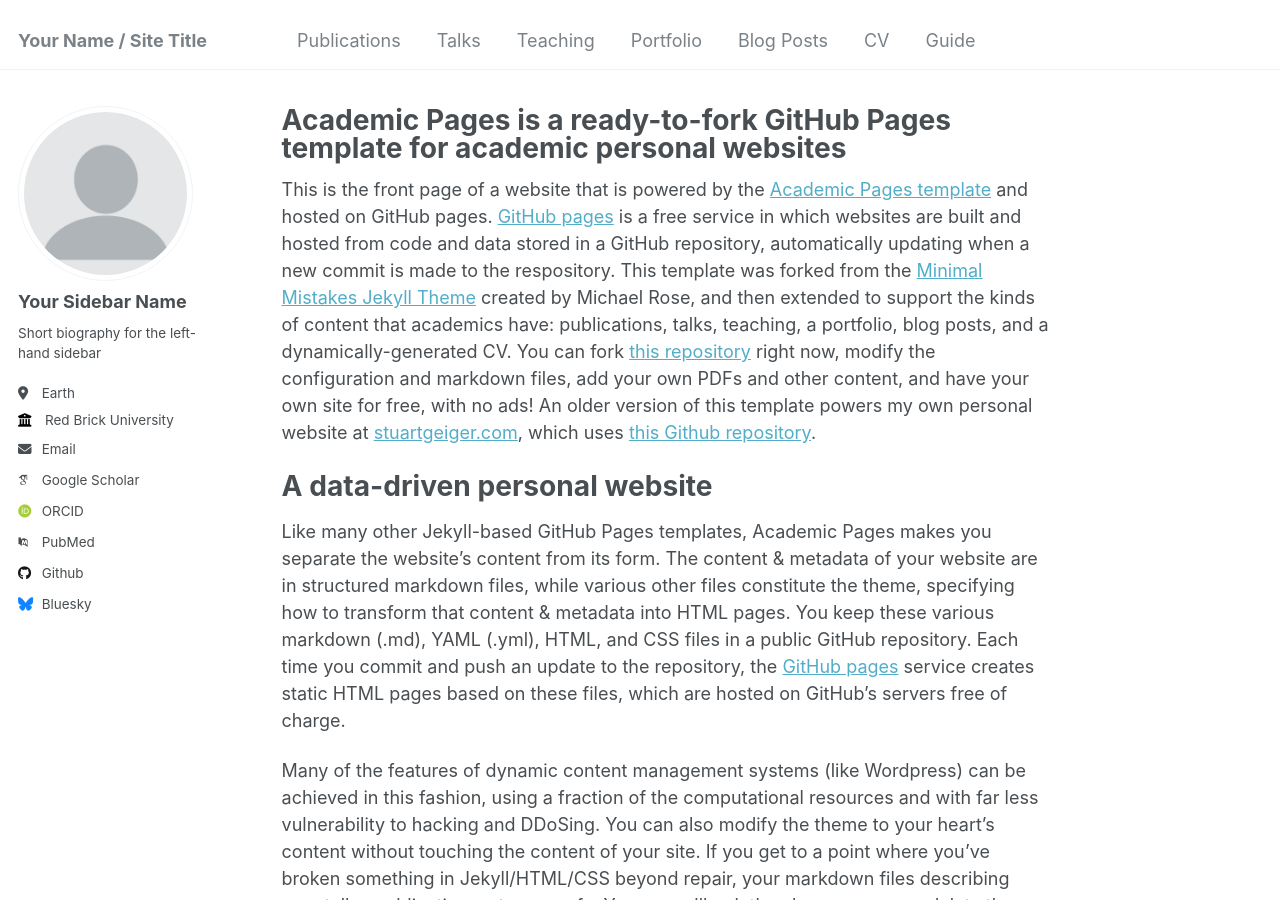
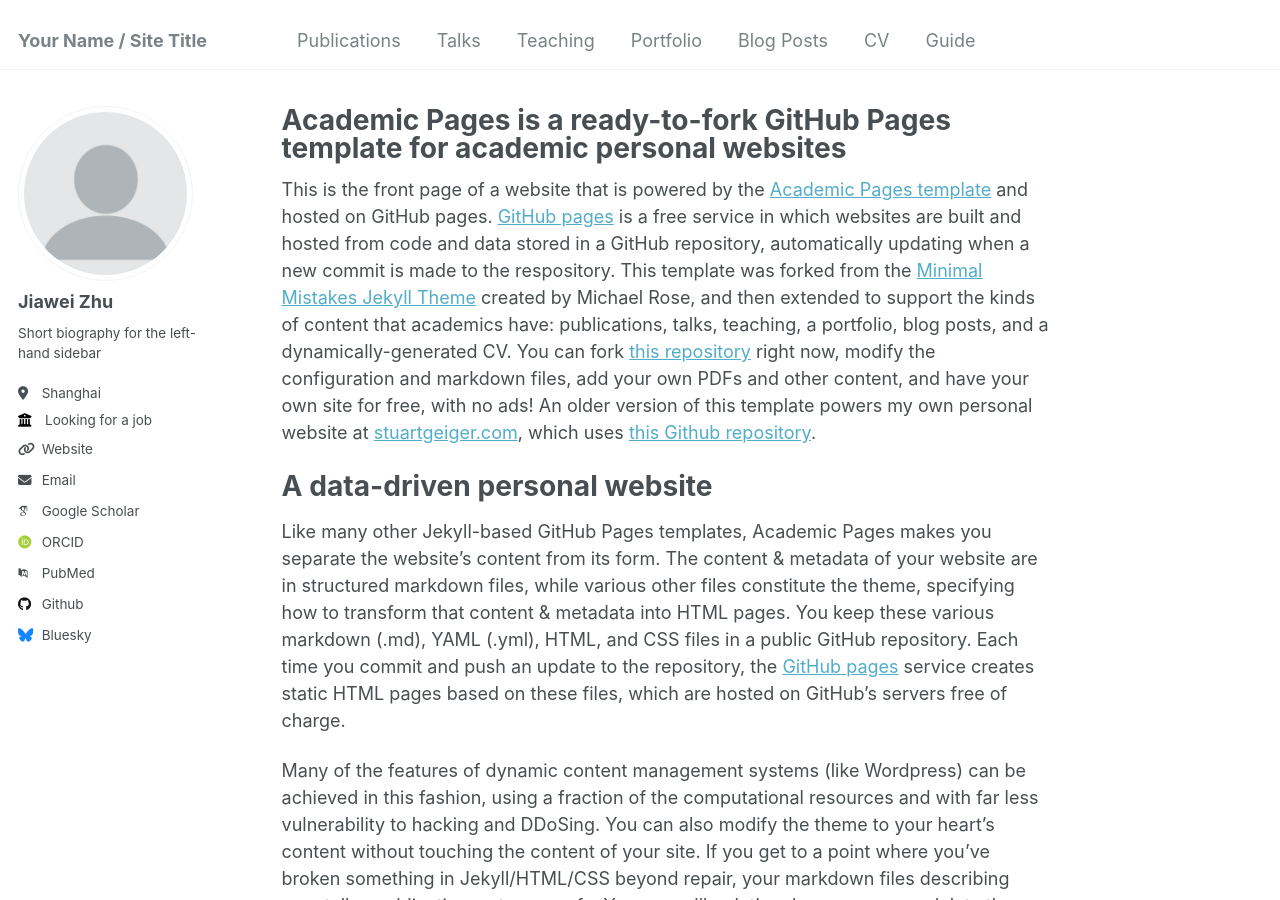
Before and after one commit to gr816ox/gr816ox.github.io, a Jekyll site: the page built from _pages/about.md, in a window 1280 px wide and 900 px high. Built offline with Jekyll 4.4.1, drawn with Linux system fonts in a browser that asks for light colours; some web fonts are replaced.

Commit message:
Update _config.yml

```diff
--- a/_config.yml
+++ b/_config.yml
@@ -22,13 +22,13 @@ repository               : "academicpages/academicpages.github.io"
 author:
   # Biographic information
   avatar           : "profile.png"
-  name             : "Your Sidebar Name"
+  name             : "Jiawei Zhu"
   pronouns         : # example: "she/her"
   bio              : "Short biography for the left-hand sidebar"
-  location         : "Earth"
-  employer         : "Red Brick University"
-  uri              : # URL
-  email            : "none@example.org"
+  location         : "Shanghai"
+  employer         : "Looking for a job"
+  uri              : "gr816ox.github.io"
+  email            : "zhujiawei122@gmail.com"
 
   # Academic websites
   arxiv            : # URL - Update with the correct link to your profile
```
